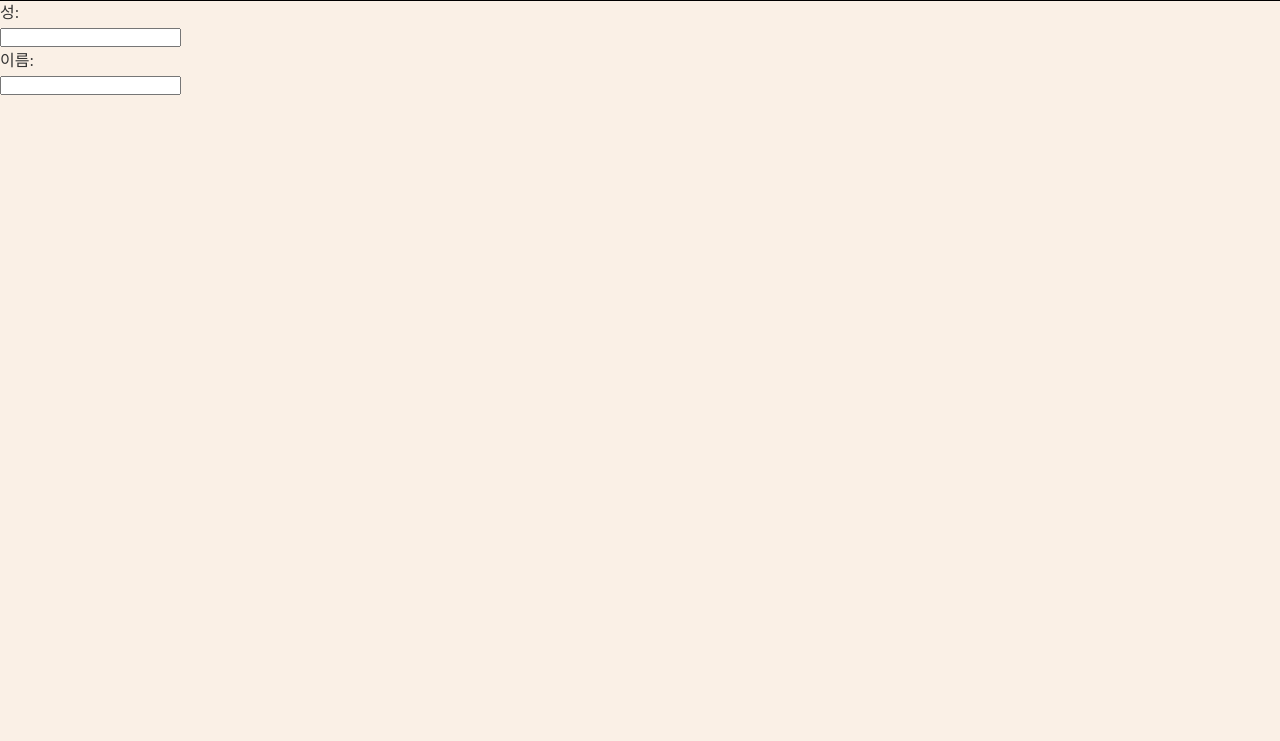
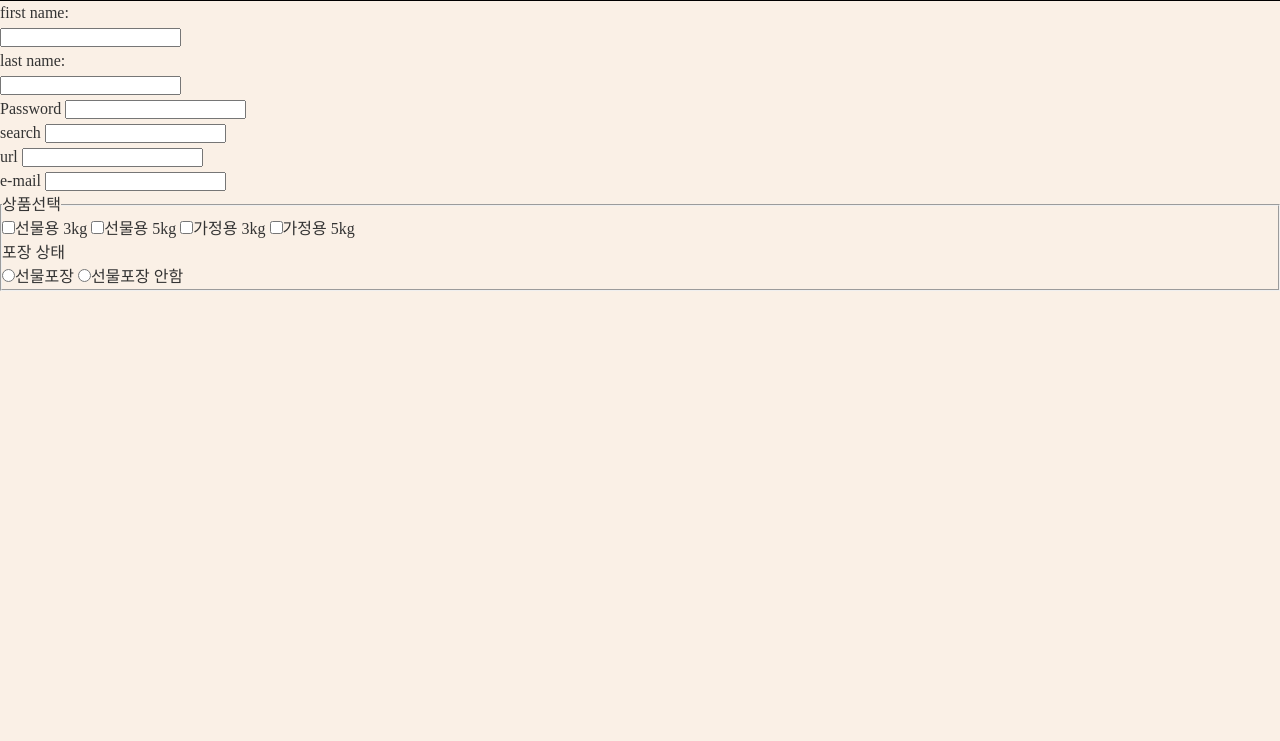
Before and after one commit to limgunny/Midterm-Personal-Project, a plain HTML site: page format.html in a window 1280 px wide. Shown: the part 59-800 px from the top of the page. Drawn offline with Linux system fonts and the light colour scheme.

Commit message:
check box

```diff
--- a/format.html
+++ b/format.html
@@ -24,16 +24,36 @@
             <li>
               <a href='/format.html'>Form</a>
             </li>
+            <li>
+                <a href='/videos.html'>Videos</a>
+              </li>
           </ul>
         </div>
       </nav>
-    <form>
+
         <form>
-            <label for="fname">성:</label><br>
+            <label for="fname">first name:</label><br>
             <input type="text" id="fname" name="fname"><br>
-            <label for="lname">이름:</label><br>
+            <label for="lname">last name:</label><br>
             <input type="text" id="lname" name="lname">
           </form>
-      </form>
+         <label for="pass">Password</label>
+         <input type="password" name="pass"><br>
+         <label for="search">search</label>
+         <input type="search" name="search"><br>
+         <label for="url">url</label>
+         <input type="url" name="url"><br>
+         <label for="pass">e-mail</label>
+         <input type="email" name="email"><br>
+         <fieldset>
+            <legend>상품선택</legend>
+            <label><input type="checkbox">선물용 3kg</label>
+            <label><input type="checkbox">선물용 5kg</label>
+            <label><input type="checkbox">가정용 3kg</label>
+            <label><input type="checkbox">가정용 5kg</label>
+            <p>포장 상태</p>
+            <label><input type="radio" name="gift">선물포장</label>
+            <label><input type="radio"name="gift">선물포장 안함</label><!--name 값을 같게 해야 선택 중복이 불가하게 만들 수 있음-->
+         </fieldset>
 </body>
 </html>
--- /dev/null
+++ b/videos.html
@@ -0,0 +1,34 @@
+<!DOCTYPE html>
+<html lang="en">
+<head>
+    <meta charset="UTF-8">
+    <meta name="viewport" content="width=device-width, initial-scale=1.0">
+    <title>Document</title>
+    <link rel="stylesheet" href="style.css" />
+</head>
+<body>
+    <!-- 메뉴 -->
+    <nav class="navbar">
+        <div class="container">
+          <div class="logo">WebDemo</div>
+          <ul class="nav">
+            <li>
+              <a href='/'>Home</a>
+            </li>
+            <li>
+              <a href='/about.html'>About</a>
+            </li>
+            <li>
+              <a href='/contact.html'>Contact</a>
+            </li>
+            <li>
+              <a href='/format.html'>Form</a>
+            </li>
+            <li>
+                <a href='/videos.html'>Videos</a>
+              </li>
+          </ul>
+        </div>
+      </nav>
+</body>
+</html>
```
Also changed, not shown: about.html (+3 -0 lines), contact.html (+3 -0 lines), index.html (+3 -1 lines).
